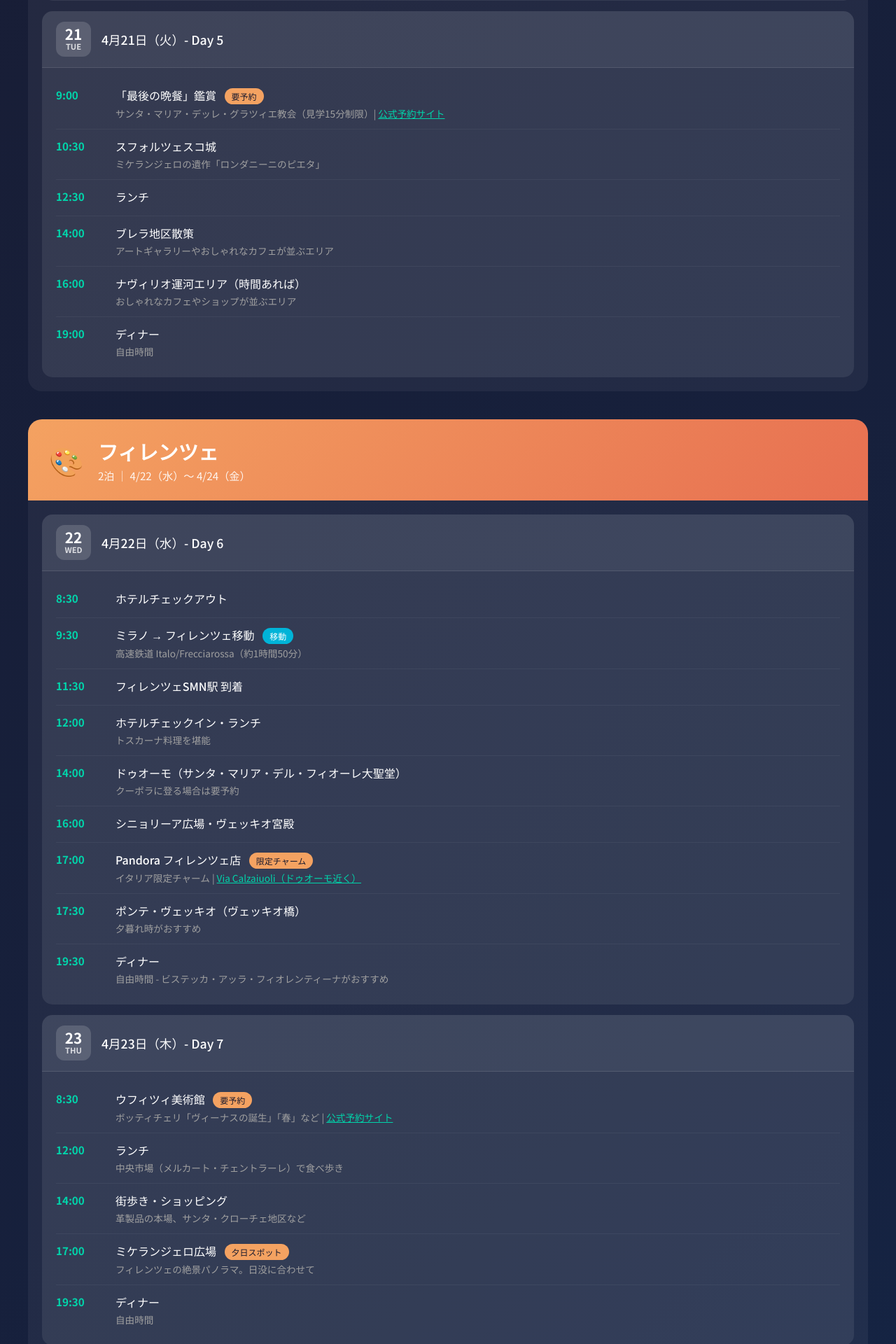
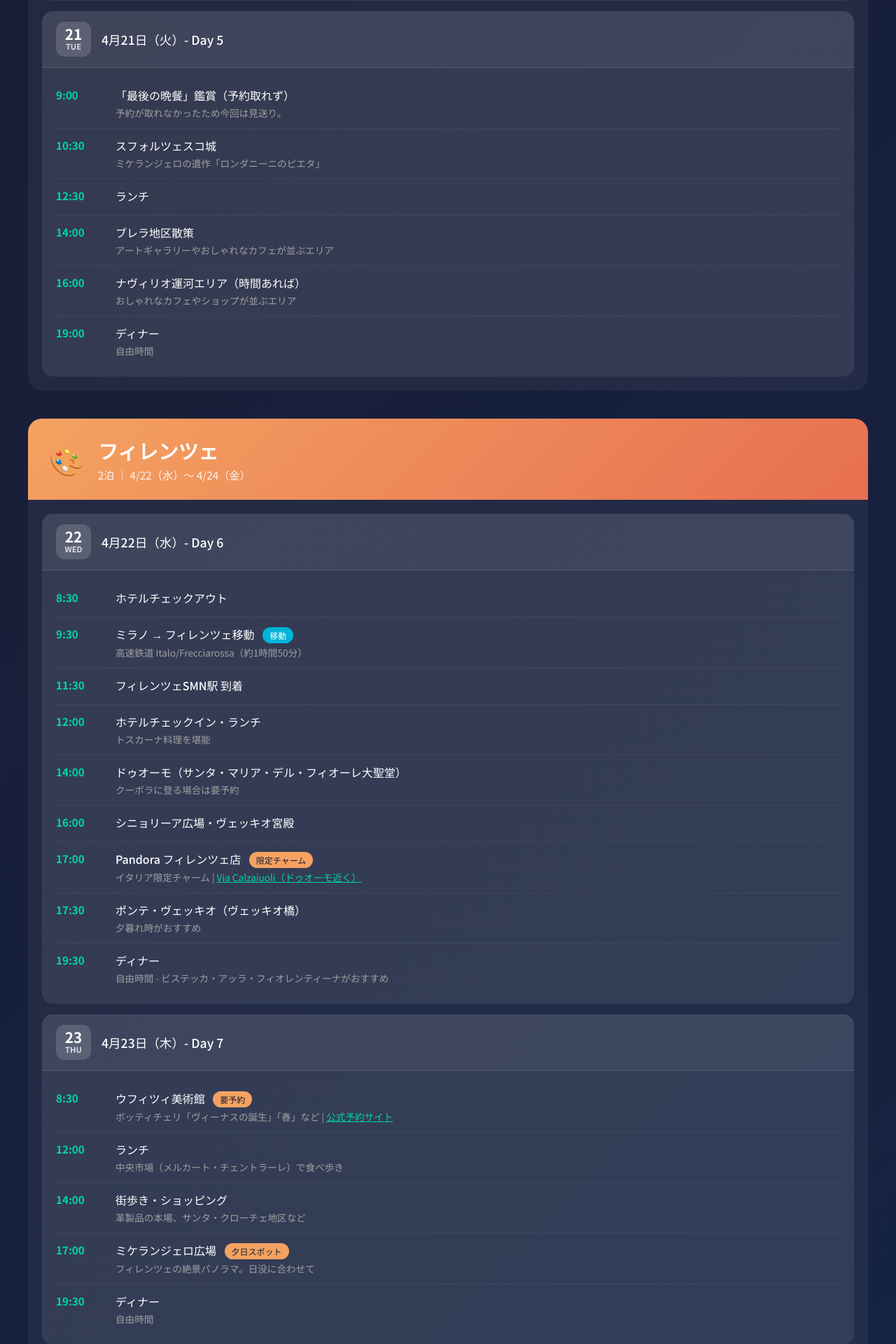
Before and after one commit to taihey5555/itaria, a Flask app: page / in a window 1280 px wide. Shown: the part 2877-4797 px from the top of the page at 70% size. Run offline with Flask 3, Linux system fonts and the light colour scheme.

Commit message:
Note Last Supper reservation unavailable

```diff
--- a/templates/index.html
+++ b/templates/index.html
@@ -685,8 +685,8 @@
                         <div class="schedule-item">
                             <span class="time">9:00</span>
                             <div class="activity">
-                                <div class="title">「最後の晩餐」鑑賞 <span class="tag must">要予約</span></div>
-                                <div class="detail">サンタ・マリア・デッレ・グラツィエ教会（見学15分制限）| <a href="https://cenacolovinciano.vivaticket.it/en" target="_blank" style="color:#00d4aa;">公式予約サイト</a></div>
+                                <div class="title">「最後の晩餐」鑑賞（予約取れず）</div>
+                                <div class="detail">予約が取れなかったため今回は見送り。</div>
                             </div>
                         </div>
                         <div class="schedule-item">
```
